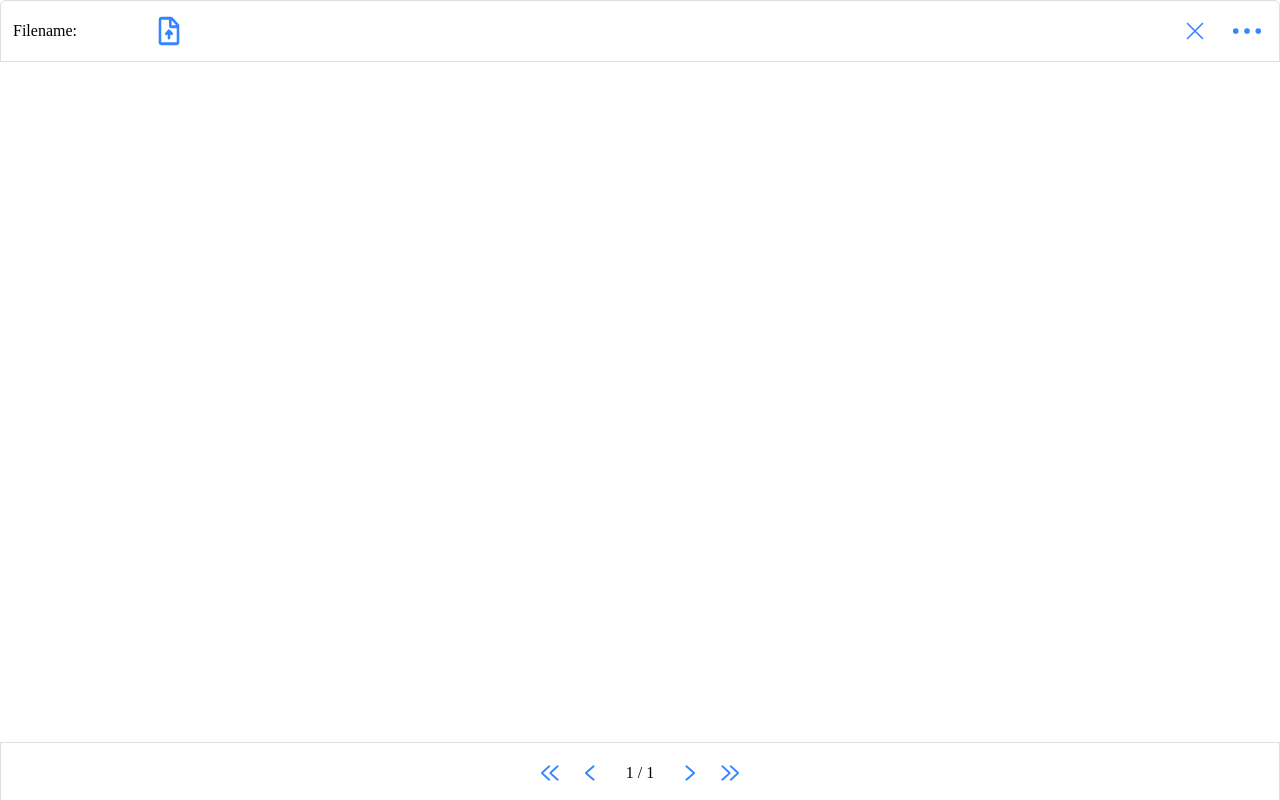
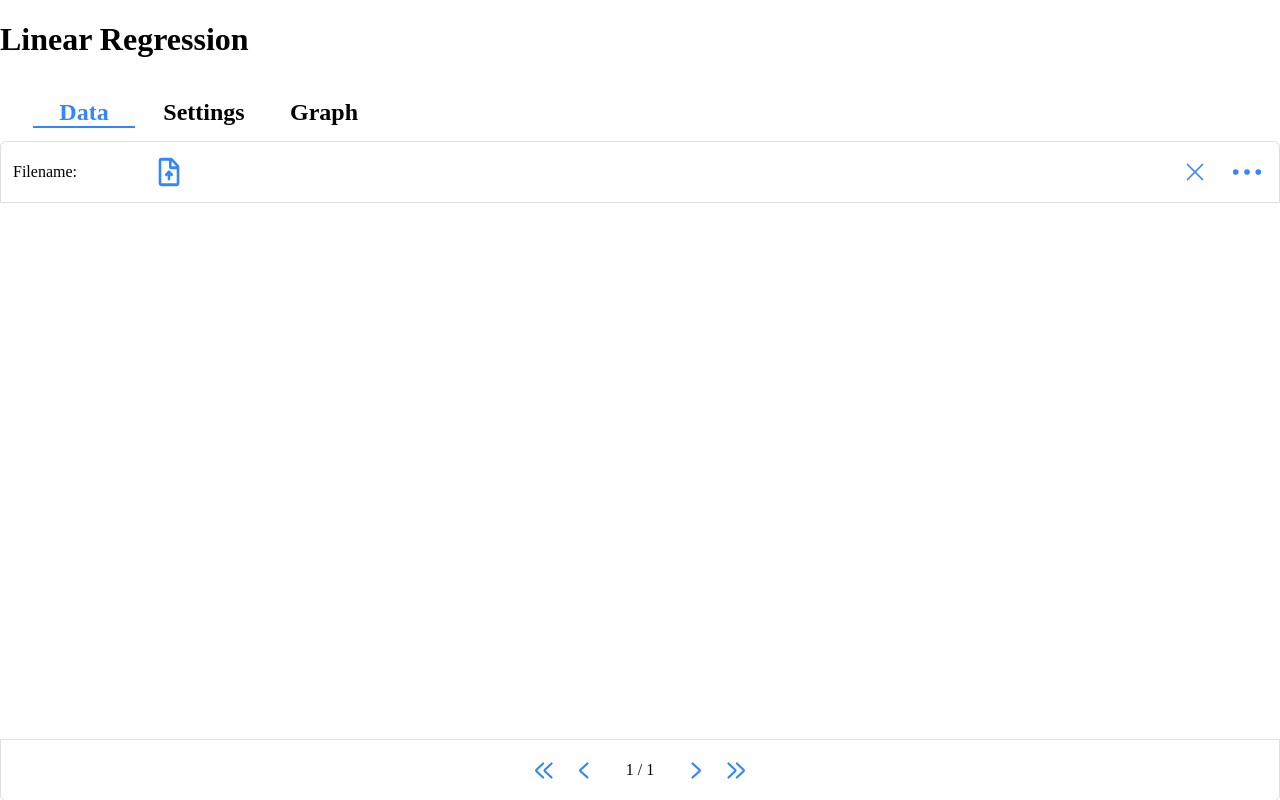
Before and after one commit to Johannes-Herz/machine-learning-frontend, an Angular app in the folder application/: page /test in a window 1280 px wide. Built offline with nearby package versions, Linux system fonts and the light colour scheme.

Commit message:
Started designing the LinearRegressionPage. Modified DataTable as well as DataManagementService.

```diff
--- a/application/src/app/advanced/data-table/data-table.component.css
+++ b/application/src/app/advanced/data-table/data-table.component.css
@@ -1,5 +1,5 @@
 .app-data-table-wrapper-div{
-    height: 100%;
+    height: calc(100% - 6px);
     width: 100%;
 }
 
@@ -88,8 +88,8 @@
 }
 
 .app-data-table-app-table-div{
-    height: calc(100% - 120px);
-    width: 100%;
+    height: calc(100% - 138px);
+    width: calc(100% - 2px);
     overflow: auto;
 }
 
@@ -161,7 +161,7 @@
     display: inline-flex;
     justify-content: center;
     align-items: center;
-    min-width: 60px;
+    min-width: 72px;
 }
 
 .app-data-table-toolbar-settings{
@@ -178,6 +178,7 @@
     max-width: 200px;
 
     display: flex;
+    display: none;
     flex-direction: column;
 
     top: 48px;
--- a/application/src/app/advanced/data-table/data-table.component.ts
+++ b/application/src/app/advanced/data-table/data-table.component.ts
@@ -1,4 +1,4 @@
-import { Component, Input } from '@angular/core';
+import { Component, Input, SimpleChanges } from '@angular/core';
 
 @Component({
   selector: 'app-data-table',
@@ -14,14 +14,30 @@ export class DataTableComponent {
   @Input() hideColumnListener: Function | null = null;
   @Input() clearListener: Function | null = null;
   maxPage: number = 0;
-  itemsPerPage: number = 10;
+  itemsPerPage: number = 30;
   pageId: number = 0;
   shrinkedData: Array<Array<any>> = [];
   settingsOpen: boolean = false;
 
-  constructor(){}
+  ngOnChanges(changes: SimpleChanges) {
+    this.update();
+  }
 
-  updateShrinkedData(){
+  constructor(){
+    this.update();
+  }
+
+  update(){
+    this.maxPage = Math.ceil(this.data.length / this.itemsPerPage) - 1;
+    if(this.maxPage < 0){
+      this.maxPage = 0;
+    }
+    if(this.pageId > this.maxPage){
+      this.pageId = 0;
+    }
+    this.updateData();
+  }
+  updateData(){
     this.shrinkedData = [];
     for(let i = this.pageId * this.itemsPerPage; i < this.pageId * this.itemsPerPage + this.itemsPerPage; i++){
       if(!this.data[i]) {
@@ -35,25 +51,25 @@ export class DataTableComponent {
 
   goToFirstPage(){
     this.pageId = 0;
-    this.updateShrinkedData();
+    this.updateData();
   }
   goOnePageBack(){
     this.pageId -= 1;
     if(this.pageId < 0){
       this.pageId = 0;
     }
-    this.updateShrinkedData();
+    this.updateData();
   }
   goOnePageFurther(){
     this.pageId += 1;
     if(this.pageId > this.maxPage){
       this.pageId = this.maxPage;
     }
-    this.updateShrinkedData();
+    this.updateData();
   }
   goToLastPage(){
     this.pageId = this.maxPage;
-    this.updateShrinkedData();
+    this.updateData();
   }
 
   onFileChange(event: Event){
--- a/application/src/app/app-routing.module.ts
+++ b/application/src/app/app-routing.module.ts
@@ -1,10 +1,9 @@
 import { NgModule } from '@angular/core';
 import { RouterModule, Routes } from '@angular/router';
-import { TableComponent } from './base/table/table.component';
-import { DataTableComponent } from './advanced/data-table/data-table.component';
+import { LinearRegressionComponent } from './pages/linear-regression/linear-regression.component';
 
 const routes: Routes = [
-  {path: 'test', component: DataTableComponent}
+  {path: 'test', component: LinearRegressionComponent}
 ];
 
 @NgModule({
--- /dev/null
+++ b/application/src/app/pages/linear-regression/linear-regression.component.css
@@ -0,0 +1,14 @@
+.linear-regression-wrapper-div{
+    height: 100%;
+    width: 100%;
+}
+
+.linear-regression-header{
+    height: 60px;
+    width: 100%;
+}
+
+.linear-regression-content{
+    height: calc(100% - 60px);
+    width: 100%;
+}
--- /dev/null
+++ b/application/src/app/pages/linear-regression/linear-regression.component.html
@@ -0,0 +1,18 @@
+<div class="linear-regression-wrapper-div">
+    <div class="linear-regression-header">
+        <h1>Linear Regression</h1>
+    </div>
+    <div class="linear-regression-content">
+        <app-tab-sheet>
+            <app-tab title="Data">
+                <app-data-table [headers]="headers" [data]="data" [hiddenColumns]="hiddenColumns" [filename]="filename" [fileListener]="onFileChange.bind(this)" [hideColumnListener]="onHideColumn.bind(this)" [clearListener]="onClear.bind(this)"></app-data-table>
+            </app-tab>
+            <app-tab title="Settings">
+                Settings
+            </app-tab>
+            <app-tab title="Graph">
+
+            </app-tab>
+        </app-tab-sheet>
+    </div>
+</div>
--- /dev/null
+++ b/application/src/app/pages/linear-regression/linear-regression.component.ts
@@ -0,0 +1,39 @@
+import { Component } from '@angular/core';
+import { DataManagementService } from 'src/app/services/data-management.service';
+
+@Component({
+  selector: 'app-linear-regression',
+  templateUrl: './linear-regression.component.html',
+  styleUrls: ['./linear-regression.component.css']
+})
+export class LinearRegressionComponent {
+
+  headers: Array<any> = [];
+  data: Array<Array<any>> = [];
+  hiddenColumns: Map<any, boolean> = new Map<any, boolean>();
+  filename: string = "";
+
+  constructor(private dataManagementService: DataManagementService){
+    this.dataManagementService.addDataChangeListener(this.updateData.bind(this));
+  }
+
+  updateData(){
+    this.headers = this.dataManagementService.getHeaders();
+    this.data = this.dataManagementService.getData();
+    this.hiddenColumns = this.dataManagementService.getExcludedColumns();
+    this.filename = this.dataManagementService.getFilename();
+  }
+
+  onFileChange(file: File){
+    this.dataManagementService.loadFile(file);
+  }
+
+  onHideColumn(column: string){
+    this.dataManagementService.setExcludedColumn(column);
+  }
+
+  onClear(){
+    this.dataManagementService.clear();
+  }
+
+}
--- a/application/src/app/services/data-management.service.ts
+++ b/application/src/app/services/data-management.service.ts
@@ -61,12 +61,21 @@ export class DataManagementService {
   getData(){
     return this.data;
   }
-  getExcludedColumn(){
+  getExcludedColumns(){
     return this.excludedColumns;
+  }
+  getFilename(){
+    if(this.file){
+      return this.file.name;
+    }
+    else {
+      return "";
+    }
   }
 
   setExcludedColumn(column: string){
     this.excludedColumns.set(column, true);
+    this.executeDataChangeListener();
   }
 
   addDataChangeListener(listener: Function){
@@ -83,7 +92,6 @@ export class DataManagementService {
     this.clear();
 
     this.file = file;
-    console.log('File Upload triggered in <RegressionCache>: ', this.file);
 
     const chunks = await this.readFile(this.file);
     let array = chunks.map(row => {
@@ -94,6 +102,9 @@ export class DataManagementService {
       this.headers = header;
     }
     this.data = array;
+    if(this.data[this.data.length - 1].length !== this.headers.length){
+      this.data.pop();
+    }
     this.headers.forEach(item => {
       this.excludedColumns.set(item, false);
     })
```
Also changed, not shown: application/src/app/app.module.ts (+7 -1 lines), 1 other file (tests, documents, lock files or other folders).
